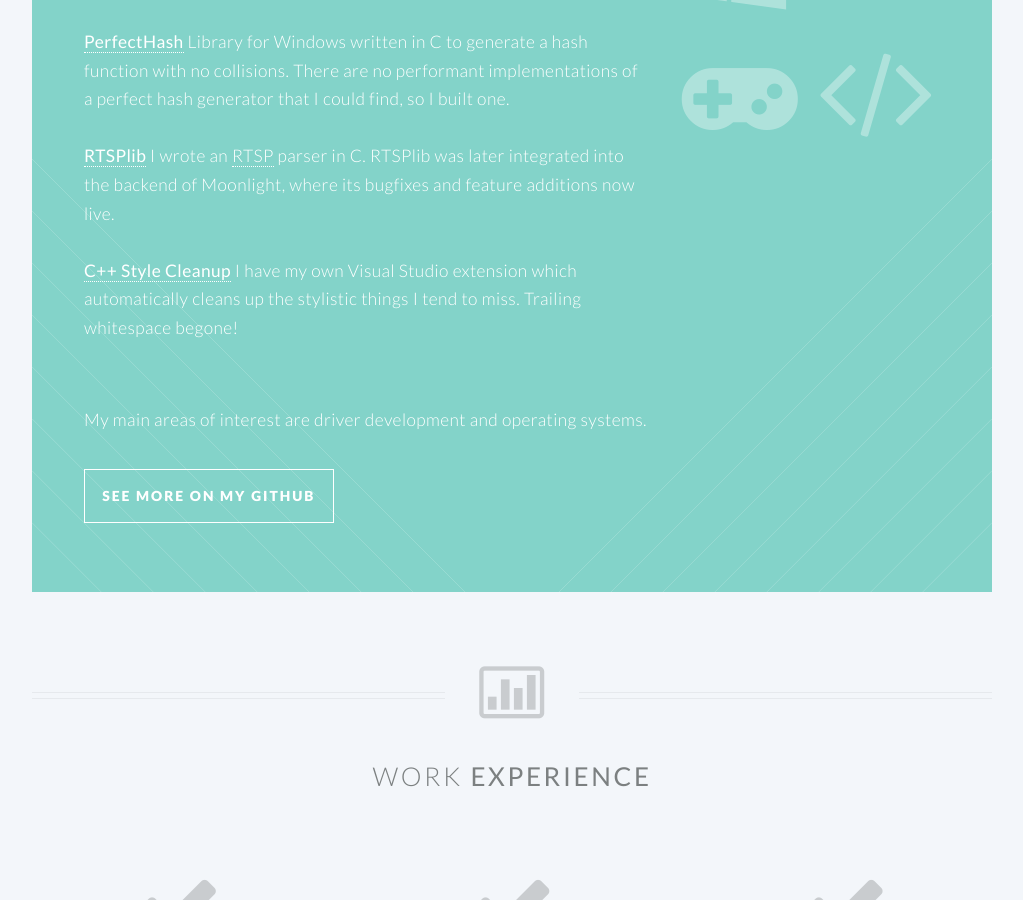
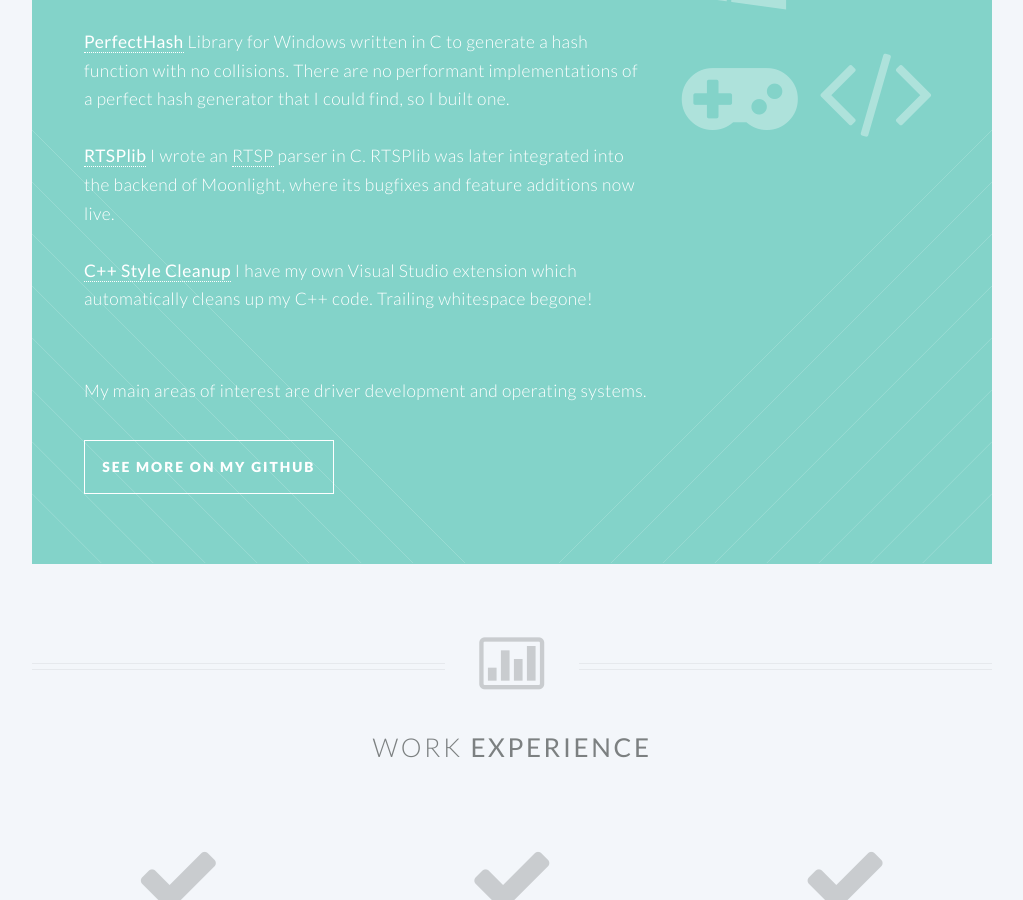
Before and after one commit to mrb113/mrb113.github.io, a Jekyll site: the page index.html, which Jekyll copies as it is, in a window 1280 px wide and 900 px high, scrolled down 1893 px. Shown: the whole window, without its empty margins (128-1151 px from the left). Built offline with Jekyll 4.4.1, drawn with Linux system fonts in a browser that asks for light colours.

Commit message:
Clarify C++ Style Cleanup

```diff
--- a/index.html
+++ b/index.html
@@ -108,7 +108,7 @@
 									</br>
 									<li><strong><a href = "https://github.com/mrb113/RTSPlib" style="color: #FFFFFF">RTSPlib</a></strong> I wrote an <a href = "http://en.wikipedia.org/wiki/Real_Time_Streaming_Protocol" style="color: #FFFFFF">RTSP</a> parser in C. RTSPlib was later integrated into the backend of Moonlight, where its bugfixes and feature additions now live.</li>
 									</br>
-									<li><strong><a href = "https://github.com/mrb113/CppStyleCleanup" style="color: #FFFFFF">C++ Style Cleanup</a></strong> I have my own Visual Studio extension which automatically cleans up the stylistic things I tend to miss. Trailing whitespace begone!</li>
+									<li><strong><a href = "https://github.com/mrb113/CppStyleCleanup" style="color: #FFFFFF">C++ Style Cleanup</a></strong> I have my own Visual Studio extension which automatically cleans up my C++ code. Trailing whitespace begone!</li>
 									</br>
 								</ul>
 								<p>My main areas of interest are driver development and operating systems.</p>
```
